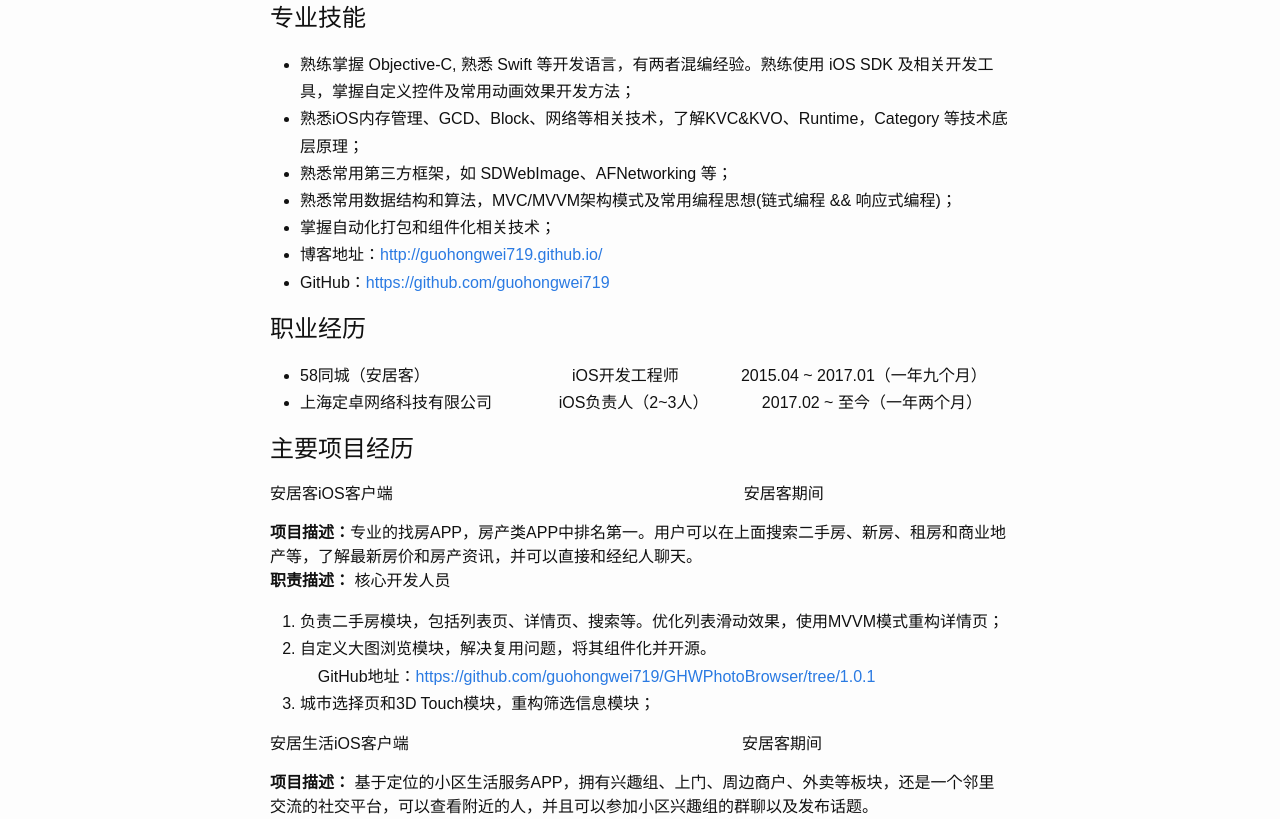
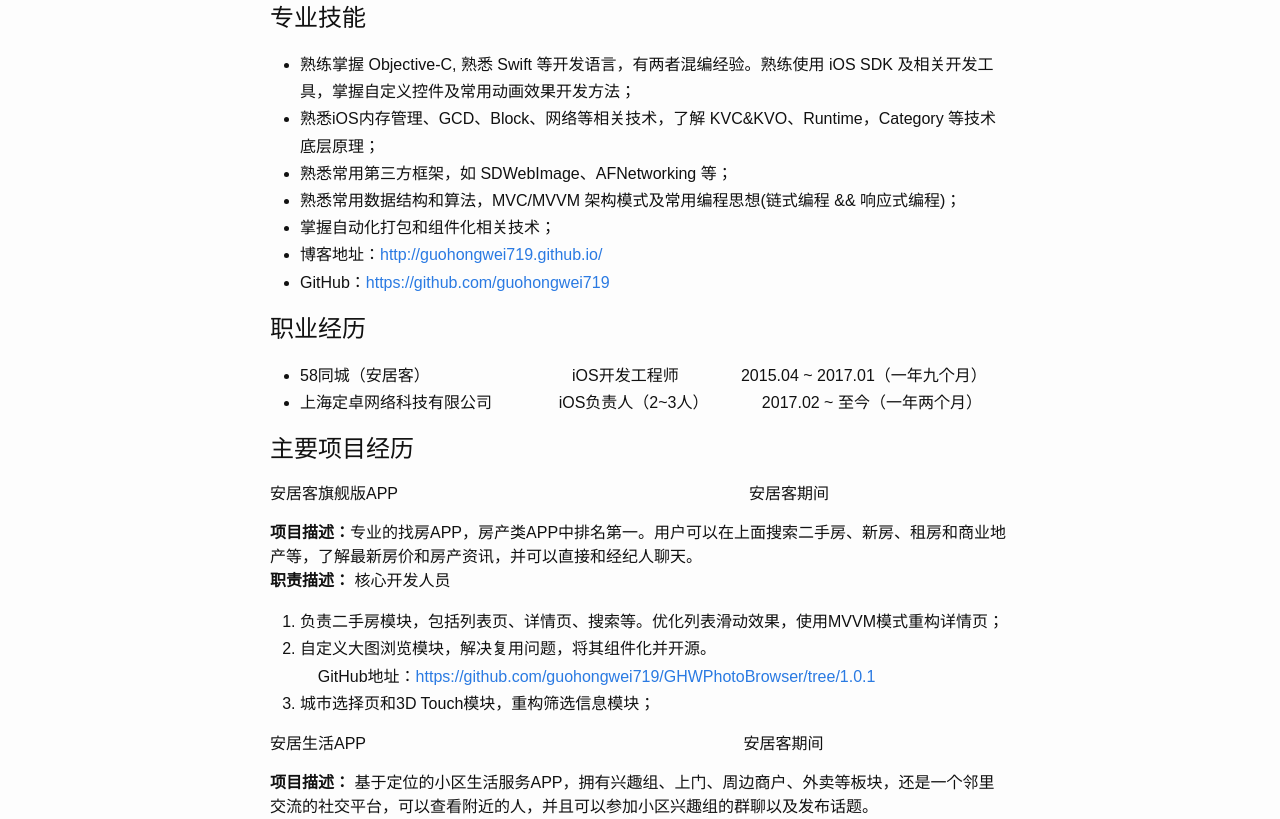
Before and after one commit to guohongwei719/guohongwei719.github.io, a Jekyll site: the page built from 郭宏伟求职简历_iOS高级开发工程师.md, in a window 1280 px wide and 1400 px high. Shown: the part 569-1388 px from the top of the window. Built offline with Jekyll 4.4.1, drawn with Linux system fonts in a browser that asks for light colours; our own code applies the rules of GitHub Pages for plain Markdown files; some of the changed text lies outside the part shown.

Commit message:
修改简历

```diff
--- a/郭宏伟的简历.md
+++ b/郭宏伟求职简历_iOS高级开发工程师.md
@@ -12,9 +12,9 @@
 ## 专业技能
 
 * 熟练掌握 Objective-C, 熟悉 Swift 等开发语言，有两者混编经验。熟练使用 iOS SDK 及相关开发工具，掌握自定义控件及常用动画效果开发方法；
-* 熟悉iOS内存管理、GCD、Block、网络等相关技术，了解KVC&KVO、Runtime，Category 等技术底层原理；
+* 熟悉iOS内存管理、GCD、Block、网络等相关技术，了解 KVC&KVO、Runtime，Category 等技术底层原理；
 * 熟悉常用第三方框架，如 SDWebImage、AFNetworking 等；
-* 熟悉常用数据结构和算法，MVC/MVVM架构模式及常用编程思想(链式编程 && 响应式编程)；
+* 熟悉常用数据结构和算法，MVC/MVVM 架构模式及常用编程思想(链式编程 && 响应式编程)；
 * 掌握自动化打包和组件化相关技术；
 * 博客地址：[http://guohongwei719.github.io/](http://guohongwei719.github.io/)
 * GitHub：[https://github.com/guohongwei719](https://github.com/guohongwei719)
@@ -27,7 +27,7 @@
 
 ## 主要项目经历
 
-#### 安居客iOS客户端 &nbsp; &nbsp; &nbsp; &nbsp; &nbsp; &nbsp; &nbsp; &nbsp; &nbsp; &nbsp; &nbsp; &nbsp; &nbsp; &nbsp; &nbsp; &nbsp; &nbsp; &nbsp; &nbsp; &nbsp; &nbsp; &nbsp; &nbsp; &nbsp; &nbsp; &nbsp; &nbsp; &nbsp; &nbsp; &nbsp; &nbsp; &nbsp; &nbsp; &nbsp; &nbsp; &nbsp; &nbsp; &nbsp; &nbsp; 安居客期间
+#### 安居客旗舰版APP &nbsp; &nbsp; &nbsp; &nbsp; &nbsp; &nbsp; &nbsp; &nbsp; &nbsp; &nbsp; &nbsp; &nbsp; &nbsp; &nbsp; &nbsp; &nbsp; &nbsp; &nbsp; &nbsp; &nbsp; &nbsp; &nbsp; &nbsp; &nbsp; &nbsp; &nbsp; &nbsp; &nbsp; &nbsp; &nbsp; &nbsp; &nbsp; &nbsp; &nbsp; &nbsp; &nbsp; &nbsp; &nbsp; &nbsp; 安居客期间
 **项目描述：**专业的找房APP，房产类APP中排名第一。用户可以在上面搜索二手房、新房、租房和商业地产等，了解最新房价和房产资讯，并可以直接和经纪人聊天。
 **职责描述：** 核心开发人员
 1. 负责二手房模块，包括列表页、详情页、搜索等。优化列表滑动效果，使用MVVM模式重构详情页；
@@ -35,7 +35,7 @@
 &nbsp; &nbsp; GitHub地址：[https://github.com/guohongwei719/GHWPhotoBrowser/tree/1.0.1](https://github.com/guohongwei719/GHWPhotoBrowser/tree/1.0.1)
 3. 城市选择页和3D Touch模块，重构筛选信息模块；
 
-#### 安居生活iOS客户端 &nbsp; &nbsp; &nbsp; &nbsp; &nbsp; &nbsp; &nbsp; &nbsp; &nbsp; &nbsp; &nbsp; &nbsp; &nbsp; &nbsp; &nbsp; &nbsp; &nbsp; &nbsp; &nbsp; &nbsp; &nbsp; &nbsp; &nbsp; &nbsp; &nbsp; &nbsp; &nbsp; &nbsp; &nbsp; &nbsp; &nbsp; &nbsp; &nbsp; &nbsp; &nbsp; &nbsp; &nbsp; 安居客期间
+#### 安居生活APP &nbsp; &nbsp; &nbsp; &nbsp; &nbsp; &nbsp; &nbsp; &nbsp; &nbsp; &nbsp; &nbsp; &nbsp; &nbsp; &nbsp; &nbsp; &nbsp; &nbsp; &nbsp; &nbsp; &nbsp; &nbsp; &nbsp; &nbsp; &nbsp; &nbsp; &nbsp; &nbsp; &nbsp; &nbsp; &nbsp; &nbsp; &nbsp; &nbsp; &nbsp; &nbsp; &nbsp; &nbsp; &nbsp; &nbsp; &nbsp; &nbsp; &nbsp; 安居客期间
 **项目描述：** 基于定位的小区生活服务APP，拥有兴趣组、上门、周边商户、外卖等板块，还是一个邻里交流的社交平台，可以查看附近的人，并且可以参加小区兴趣组的群聊以及发布话题。
 **职责描述：** 核心开发人员
 1. 负责登录模块，包括第三方登录，解决耦合问题，便于其他模块调用；
```
Also changed, not shown: other parts of 郭宏伟求职简历_iOS高级开发工程师.md (+2 -2 lines).
